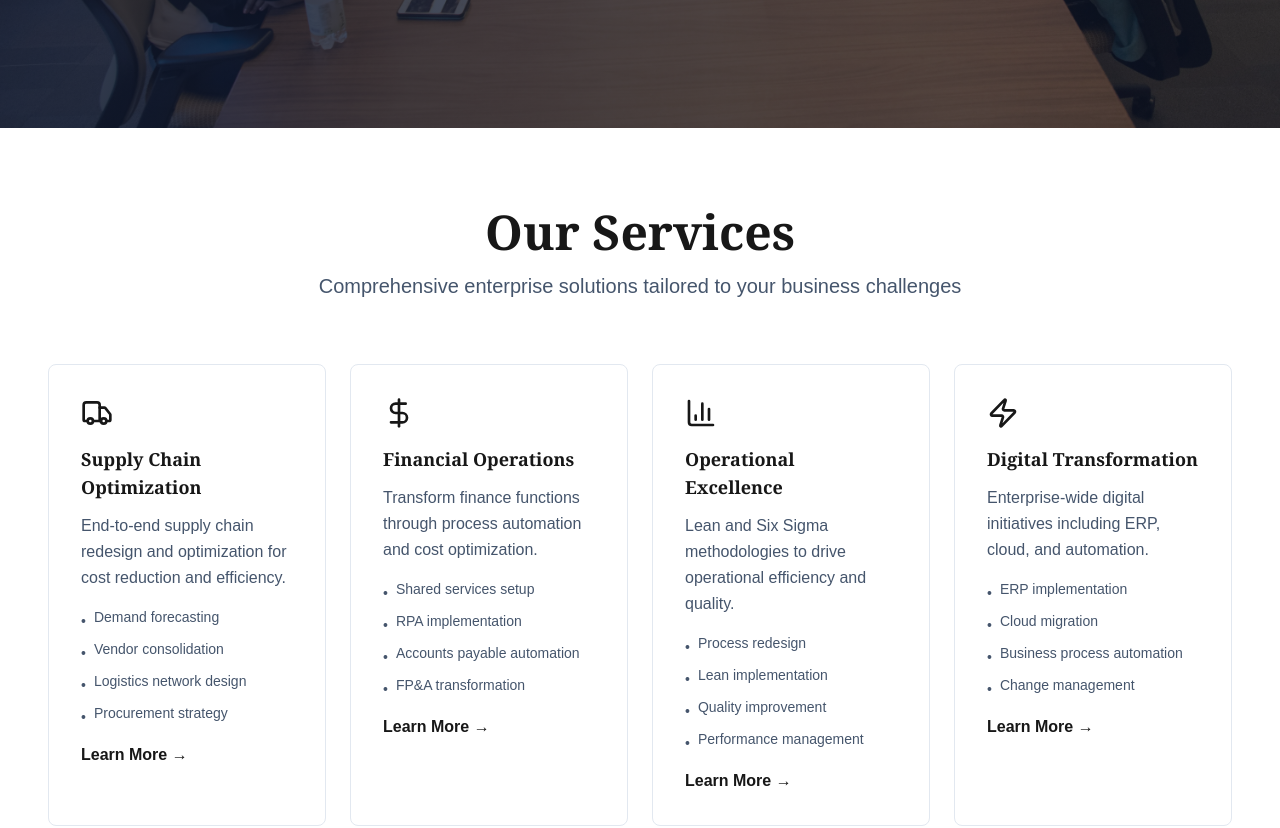
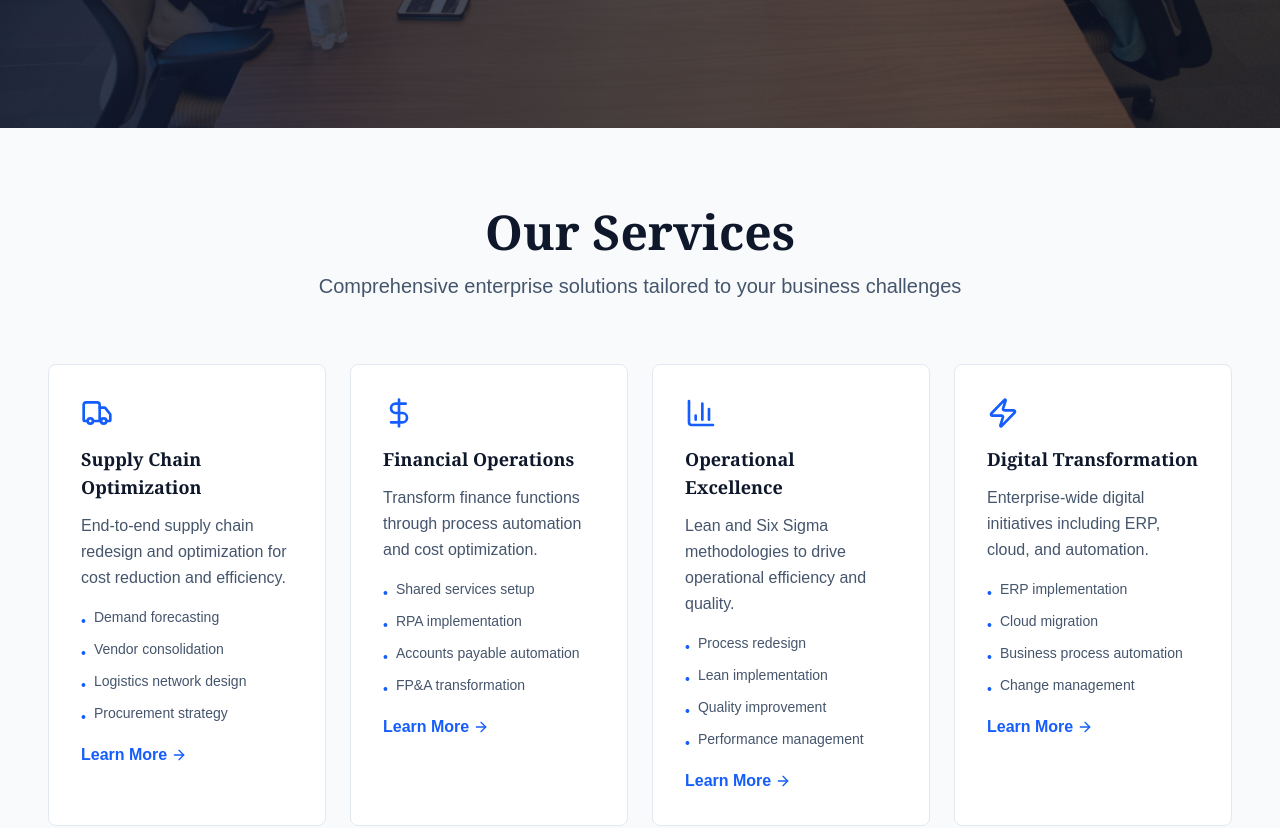
Before and after one commit to primyst/nexus, a Next.js app in the folder my-app/: page / in a window 1280 px wide. Shown: the part 720-1548 px from the top of the page. Built offline with nearby package versions, Linux system fonts and the light colour scheme.

Commit message:
Update Services.tsx

```diff
--- a/my-app/components/Services.tsx
+++ b/my-app/components/Services.tsx
@@ -1,5 +1,5 @@
 'use client';
-import { Zap, BarChart3, Truck, DollarSign } from 'lucide-react';
+import { Zap, BarChart3, Truck, DollarSign, ArrowRight } from 'lucide-react';
 import Link from 'next/link';
 
 interface Service {
@@ -58,29 +58,30 @@ const services: Service[] = [
 
 export default function Services() {
   return (
-    <section className="py-20 px-6 md:px-12 bg-brand-light">
+    <section className="py-20 px-6 md:px-12 bg-slate-50">
       <div className="max-w-7xl mx-auto">
         {/* Header */}
-        <div className="text-center mb-16">
-          <h2 className="text-4xl md:text-5xl font-bold text-brand-dark mb-4 font-serif">
+        <div className="text-center mb-16 animate-fade-in-up">
+          <h2 className="text-4xl md:text-5xl font-bold text-slate-900 mb-4 font-serif animate-slide-down">
             Our Services
           </h2>
-          <p className="text-xl text-slate-600 max-w-2xl mx-auto">
+          <p className="text-xl text-slate-600 max-w-2xl mx-auto animate-fade-in" style={{ animationDelay: '0.1s' }}>
             Comprehensive enterprise solutions tailored to your business challenges
           </p>
         </div>
 
         {/* Services Grid */}
         <div className="grid md:grid-cols-2 lg:grid-cols-4 gap-6">
-          {services.map((service) => (
+          {services.map((service, idx) => (
             <div
               key={service.title}
-              className="bg-white rounded-lg p-8 hover:shadow-xl transition-all duration-300 group border border-slate-200 hover:border-brand-accent"
+              className="bg-white rounded-lg p-8 hover:shadow-xl transition-all duration-300 group border border-slate-200 hover:border-blue-400 transform hover:scale-105 animate-fade-in-up"
+              style={{ animationDelay: `${idx * 0.1}s` }}
             >
-              <div className="text-brand-accent mb-4 group-hover:scale-110 transition-transform duration-300">
+              <div className="text-blue-600 mb-4 group-hover:scale-110 transition-transform duration-300">
                 {service.icon}
               </div>
-              <h3 className="text-lg font-bold text-brand-dark mb-3 font-serif">
+              <h3 className="text-lg font-bold text-slate-900 mb-3 font-serif">
                 {service.title}
               </h3>
               <p className="text-slate-600 leading-relaxed mb-4">
@@ -89,14 +90,15 @@ export default function Services() {
               <ul className="space-y-2 mb-4">
                 {service.details.map((detail) => (
                   <li key={detail} className="text-sm text-slate-600 flex items-start gap-2">
-                    <span className="text-brand-accent mt-1">•</span>
+                    <span className="text-blue-600 mt-1">•</span>
                     {detail}
                   </li>
                 ))}
               </ul>
               <Link href="/services">
-                <div className="text-brand-accent font-semibold group-hover:translate-x-2 transition-transform duration-300 cursor-pointer">
-                  Learn More →
+                <div className="text-blue-600 font-semibold group-hover:translate-x-2 transition-transform duration-300 cursor-pointer flex items-center gap-1">
+                  Learn More
+                  <ArrowRight size={16} />
                 </div>
               </Link>
             </div>
```
